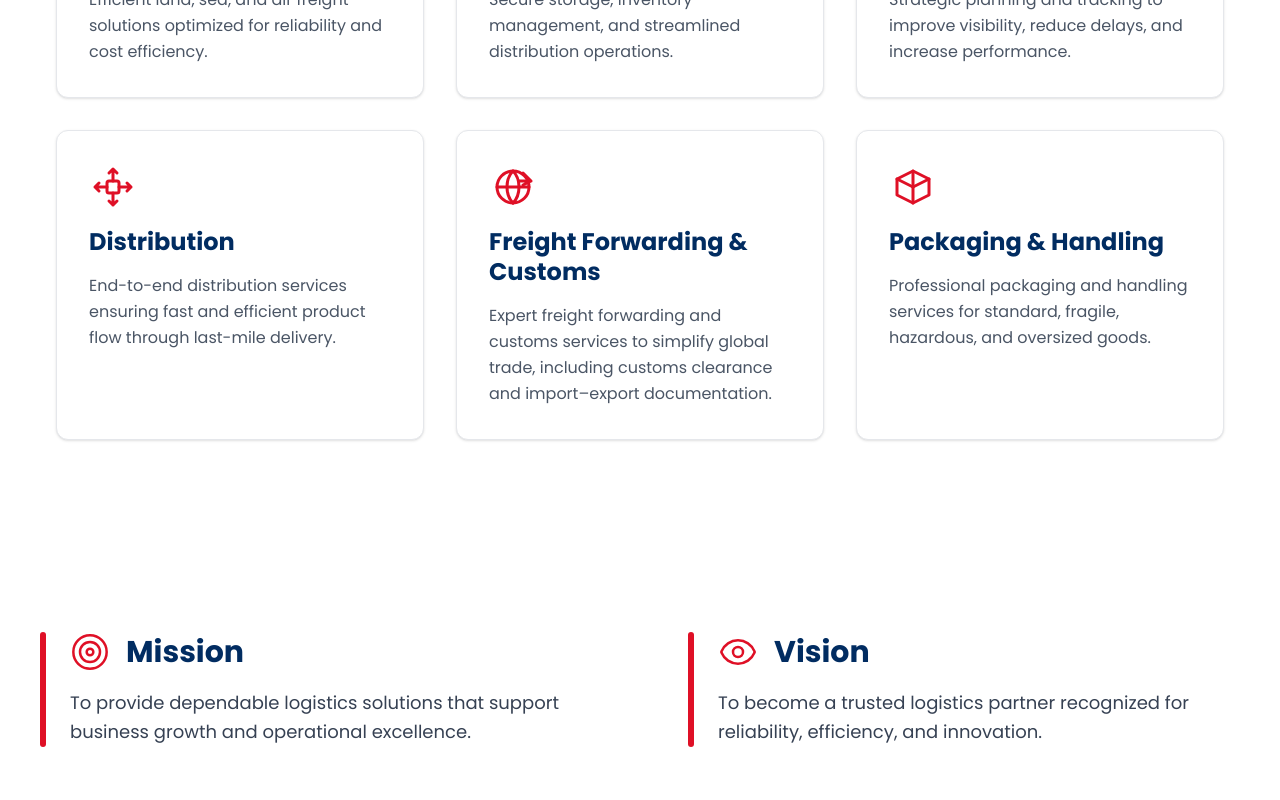
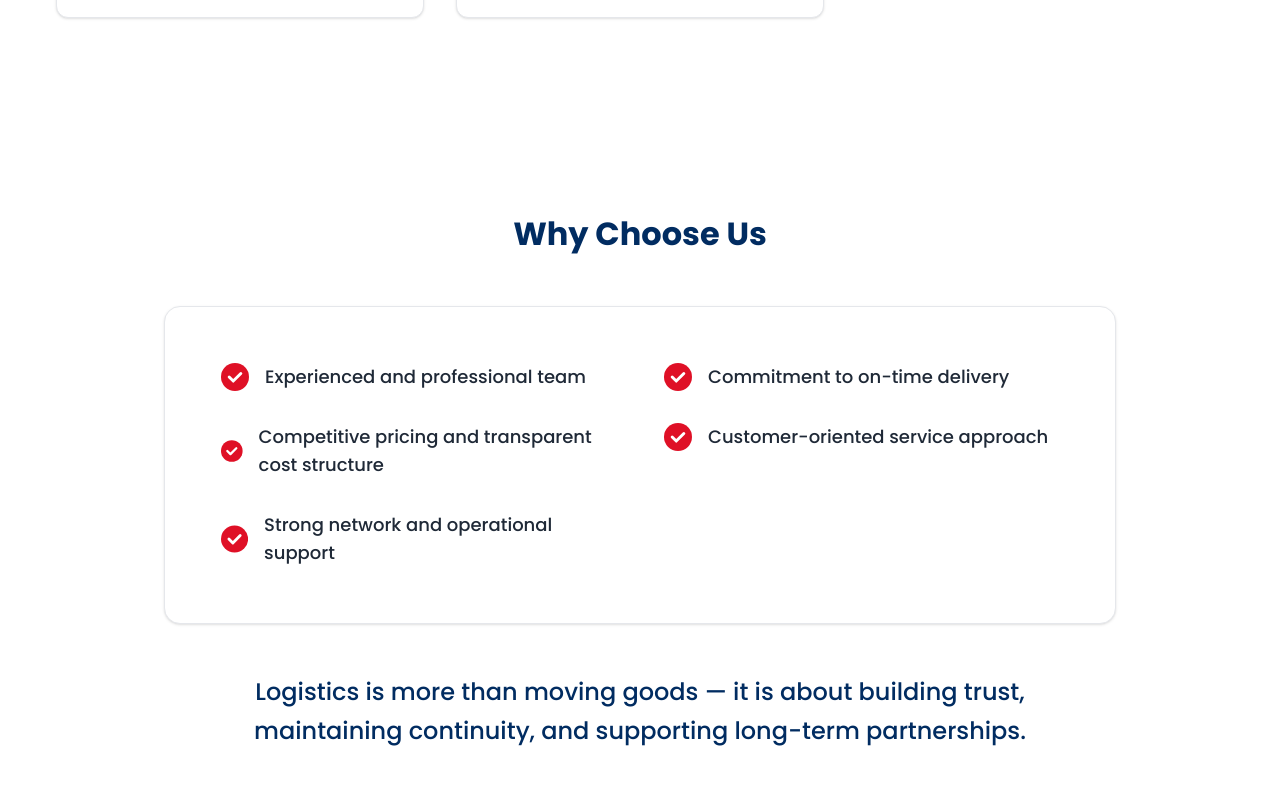
Before and after one commit to nopall-png/nolta-company-profile, a Next.js app: page /about in a window 1280 px wide. Shown: the part 1620-2420 px from the top of the page. Built offline with nearby package versions, Linux system fonts and the light colour scheme.

Commit message:
update nongkrong

```diff
--- a/app/about/page.tsx
+++ b/app/about/page.tsx
@@ -1,9 +1,7 @@
 import type { Metadata } from "next"
 
 import AboutHero from "@/components/sections/about/AboutHero"
-import AboutInfoOne from "@/components/sections/about/AboutInfoOne"
 import AboutServices from "@/components/sections/about/AboutServices"
-import AboutVisionMission from "@/components/sections/about/AboutVisionMission"
 import AboutInfoTwo from "@/components/sections/about/AboutInfoTwo"
 import AboutTeam from "@/components/sections/about/AboutTeam"
 
@@ -65,9 +63,7 @@ export default function AboutPage() {
       />
 
       <AboutHero />
-      <AboutInfoOne />
       <AboutServices />
-      <AboutVisionMission />
       <AboutInfoTwo />
       <AboutTeam />
     </>
--- a/app/page.tsx
+++ b/app/page.tsx
@@ -3,9 +3,10 @@ import type { Metadata } from "next"
 import Hero from "@/components/sections/home/Hero"
 import Services from "@/components/sections/home/Services"
 import AboutIntro from "@/components/sections/home/AboutIntro"
+import AboutInfoOne from "@/components/sections/home/AboutInfoOne"
+import AboutVisionMission from "@/components/sections/home/AboutVisionMission"
 import VideoSection from "@/components/sections/home/VideoSection"
 import AboutDetails from "@/components/sections/home/AboutDetails"
-import ServicesDetail from "@/components/sections/home/ServicesDetail"
 import Hub from "@/components/sections/home/Hub"
 
 export const metadata: Metadata = {
@@ -42,11 +43,12 @@ export default function HomePage() {
   return (
     <>
       <Hero />
-      <Services />
+      <AboutInfoOne />
+      <AboutVisionMission />
       <AboutIntro />
       <VideoSection />
       <AboutDetails />
-      <ServicesDetail />
+      <Services />
       <Hub />
     </>
   )
--- a/components/layout/Navbar.tsx
+++ b/components/layout/Navbar.tsx
@@ -5,6 +5,19 @@ import Image from "next/image"
 import Link from "next/link"
 import { usePathname } from "next/navigation"
 import MobileMenu from "./MobileMenu"
+
+const NavLink = ({ href, label, active }: { href: string; label: string; active: boolean }) => (
+  <div className="relative flex flex-col items-center group">
+    <Link href={href} className="pb-2 hover:text-gray-300 transition-colors duration-300">
+      {label}
+    </Link>
+    <span
+      className={`absolute bottom-0 h-[3px] bg-red-600 rounded-full transition-all duration-500 ease-out
+        ${active ? "w-full opacity-100" : "w-0 opacity-0 group-hover:w-full group-hover:opacity-100"}
+      `}
+    />
+  </div>
+)
 
 export default function Navbar() {
   const [menuOpen, setMenuOpen] = useState(false)
@@ -28,19 +41,6 @@ export default function Navbar() {
     if (path === "/") return pathname === "/"
     return pathname.startsWith(path)
   }
-
-  const NavLink = ({ href, label }: { href: string; label: string }) => (
-    <div className="relative flex flex-col items-center group">
-      <Link href={href} className="pb-2 hover:text-gray-300 transition-colors duration-300">
-        {label}
-      </Link>
-      <span
-        className={`absolute bottom-0 h-[3px] bg-red-600 rounded-full transition-all duration-500 ease-out
-          ${isActive(href) ? "w-full opacity-100" : "w-0 opacity-0 group-hover:w-full group-hover:opacity-100"}
-        `}
-      />
-    </div>
-  )
 
   return (
     <>
@@ -86,9 +86,9 @@ export default function Navbar() {
 
             {/* --- DESKTOP MENU --- */}
             <div className="hidden md:flex items-center gap-8 lg:gap-12 text-white text-[17px] font-medium tracking-wide">
-              <NavLink href="/" label="Home" />
-              <NavLink href="/contact" label="Contact Us" />
-              <NavLink href="/about" label="About Us" />
+              <NavLink href="/" label="Home" active={isActive("/")} />
+              <NavLink href="/contact" label="Contact Us" active={isActive("/contact")} />
+              <NavLink href="/about" label="About Us" active={isActive("/about")} />
             </div>
 
             {/* --- MOBILE HAMBURGER BUTTON --- */}
--- a/components/sections/about/AboutInfoTwo.tsx
+++ b/components/sections/about/AboutInfoTwo.tsx
@@ -41,9 +41,9 @@ export default function AboutInfoTwo() {
 
             <div className="flex flex-col gap-8">
               {[
-                "Reliable and on-time delivery",
-                "Experienced logistics professionals",
-                "Commitment to safety and compliance",
+                "Experienced and professional team",
+                "Competitive pricing and transparent cost structure",
+                "Strong network and operational support",
               ].map((text, i) => (
                 <motion.div
                   key={text}
@@ -73,8 +73,8 @@ export default function AboutInfoTwo() {
 
             <div className="flex flex-col gap-8">
               {[
-                "Transparent shipment tracking",
-                "Scalable solutions",
+                "Commitment to on-time delivery",
+                "Customer-oriented service approach",
               ].map((text, i) => (
                 <motion.div
                   key={text}
--- a/components/sections/about/AboutServices.tsx
+++ b/components/sections/about/AboutServices.tsx
@@ -37,34 +37,55 @@ export default function AboutServices() {
 
           {[
             {
-              icon: "/icons/about/transport.svg",
-              title: "Freight & Transportation",
-              desc: "Efficient land, sea, and air freight solutions optimized for reliability and cost efficiency.",
+              icon: "/icons/about/freight.svg",
+              title: "Freight Forwarding Services",
+              points: [
+                "Export & import freight forwarding",
+                "Shipping documentation",
+                "Cargo consolidation",
+                "Cargo insurance arrangement",
+              ],
             },
             {
-              icon: "/icons/about/warehouse.svg",
-              title: "Warehousing & Distribution",
-              desc: "Secure storage, inventory management, and streamlined distribution operations.",
+              icon: "/icons/about/transport.svg",
+              title: "Land Transportation",
+              points: [
+                "Trucking services (FTL & LTL)",
+                "Door-to-door delivery",
+                "Domestic distribution",
+                "Project cargo & heavy equipment transportation",
+              ],
             },
             {
-              icon: "/icons/about/supply.svg",
-              title: "Supply Chain Optimization",
-              desc: "Strategic planning and tracking to improve visibility, reduce delays, and increase performance.",
+              icon: "/icons/home/services/port.svg",
+              title: "Sea Freight",
+              points: [
+                "Full Container Load (FCL)",
+                "Less than Container Load (LCL)",
+                "Break bulk & bulk cargo",
+                "Export & import handling",
+                "Customs clearance assistance",
+              ],
             },
             {
-              icon: "/icons/about/distribution.svg",
-              title: "Distribution",
-              desc: "End-to-end distribution services ensuring fast and efficient product flow through last-mile delivery.",
+              icon: "/icons/about/air.svg",
+              title: "Air Freight",
+              points: [
+                "Regular & express air cargo",
+                "Time-sensitive shipments",
+                "General and special cargo",
+                "Door-to-door air freight services",
+              ],
             },
             {
-              icon: "/icons/about/freight.svg",
-              title: "Freight Forwarding & Customs",
-              desc: "Expert freight forwarding and customs services to simplify global trade, including customs clearance and import–export documentation.",
-            },
-            {
-              icon: "/icons/about/packaging.svg",
-              title: "Packaging & Handling",
-              desc: "Professional packaging and handling services for standard, fragile, hazardous, and oversized goods.",
+              icon: "/icons/about/project.svg",
+              title: "Project & Special Cargo",
+              points: [
+                "Heavy lift and oversized cargo",
+                "Project logistics",
+                "Charter vessel coordination",
+                "Port handling and supervision",
+              ],
             },
           ].map((item, i) => (
             <motion.div
@@ -75,7 +96,7 @@ export default function AboutServices() {
               whileInView="visible"
               viewport={{ once: true }}
               whileHover={{ y: -6 }}
-              className="bg-white border border-gray-200 rounded-xl p-8 flex flex-col items-start gap-4 shadow-sm hover:shadow-md transition-all"
+              className="bg-white border border-gray-200 rounded-xl p-8 flex flex-col items-start gap-4 shadow-sm hover:shadow-md transition-all group"
             >
               <Image
                 src={item.icon}
@@ -85,13 +106,18 @@ export default function AboutServices() {
                 className="w-12 h-12 object-contain"
               />
 
-              <h3 className="text-2xl font-bold text-[#012C61] leading-tight">
+              <h3 className="text-2xl font-bold text-[#012C61] leading-tight transition-transform duration-300 group-hover:scale-105 origin-left">
                 {item.title}
               </h3>
 
-              <p className="text-base text-gray-600 leading-relaxed">
-                {item.desc}
-              </p>
+              <ul className="flex flex-col gap-2 w-full text-base text-gray-600 mt-2">
+                {item.points.map((pt) => (
+                  <li key={pt} className="flex items-start gap-2">
+                    <span className="text-[#DF1026] mt-1.5">•</span>
+                    <span>{pt}</span>
+                  </li>
+                ))}
+              </ul>
             </motion.div>
           ))}
 
--- a/components/sections/contact/ContactInfo.tsx
+++ b/components/sections/contact/ContactInfo.tsx
@@ -81,15 +81,15 @@ export default function ContactInfo() {
             className="
               min-w-full snap-start
               md:min-w-0
-              h-64 px-8 pt-8
+              min-h-[16rem] px-6 py-8
               bg-white rounded-[10px]
               shadow-sm border border-gray-200
-              flex flex-col items-center gap-4
+              flex flex-col items-center justify-center gap-4
             "
           >
             <Image src="/icons/contact/phone.svg" alt="Phone" width={48} height={48} />
             <h3 className="text-[var(--color-primary)] text-2xl font-bold">Phone</h3>
-            <p>0813-1775-0057</p>
+            <p className="text-black font-medium">0813-1775-0057</p>
           </motion.div>
 
           {/* CARD 2 */}
@@ -99,16 +99,18 @@ export default function ContactInfo() {
             className="
               min-w-full snap-start
               md:min-w-0
-              h-64 px-8 pt-8
+              min-h-[16rem] px-6 py-8
               bg-white rounded-[10px]
               shadow-sm border border-gray-200
-              flex flex-col items-center gap-4
+              flex flex-col items-center justify-center gap-4
             "
           >
             <Image src="/icons/contact/email.svg" alt="Email" width={48} height={48} />
             <h3 className="text-[var(--color-primary)] text-2xl font-bold">Email</h3>
-            <p> noltalog001@noltalogistic.com</p>
-            <p> noltalog002@noltalogistic.com</p>
+            <div className="flex flex-col items-center text-black font-medium">
+              <p>noltalog001@noltalogistic.com</p>
+              <p>noltalog002@noltalogistic.com</p>
+            </div>
           </motion.div>
 
           {/* CARD 3 */}
@@ -118,17 +120,19 @@ export default function ContactInfo() {
             className="
               min-w-full snap-start
               md:min-w-0
-              h-64 px-8 pt-8
+              min-h-[16rem] px-6 py-8
               bg-white rounded-[10px]
               shadow-sm border border-gray-200
-              flex flex-col items-center gap-4
+              flex flex-col items-center justify-center gap-4
             "
           >
             <Image src="/icons/contact/location.svg" alt="Location" width={48} height={48} />
             <h3 className="text-[var(--color-primary)] text-2xl font-bold">Head Office</h3>
-            <p>GEDUNG PATRA JASA OFFICE</p>
-            <p>LANTAI 17</p>
-            <p>JL. JEND GATOT SUBROTO KAV 32-34, JAKARTA</p>
+            <div className="text-center text-[15px] text-gray-700 leading-normal flex flex-col gap-0.5">
+              <span className="font-semibold text-black">GEDUNG PATRA JASA OFFICE</span>
+              <span>LANTAI 17</span>
+              <span className="text-xs text-gray-500 font-medium">JL. JEND GATOT SUBROTO KAV 32-34, JAKARTA</span>
+            </div>
           </motion.div>
 
         </motion.div>
--- a/components/sections/about/AboutInfoOne.tsx
+++ b/components/sections/home/AboutInfoOne.tsx
@@ -29,9 +29,15 @@ export default function AboutInfoOne() {
           </h2>
 
           <p className="text-base md:text-lg text-black leading-relaxed">
-            We are a logistics company focused on delivering end-to-end supply chain solutions.
-            Our expertise spans transportation, warehousing, and distribution, enabling businesses
-            to operate efficiently across local and global markets.
+            PT Nolta Surya Trans is a trusted logistics and transportation company committed to
+            delivering reliable, efficient, and cost-effective supply chain solutions across Indonesia.
+            With years of experience in handling domestic and international logistics, we have built
+            a strong reputation for professionalism, precision, and customer satisfaction. Our
+            dedicated team ensures every shipment is managed with care, accuracy, and
+            timeliness.
+            We understand the complexity of logistics operations. Therefore, we provide
+            customized solutions tailored to meet each client’s specific needs—ensuring seamless
+            operations from origin to destination
           </p>
         </motion.div>
 
--- a/components/sections/home/AboutIntro.tsx
+++ b/components/sections/home/AboutIntro.tsx
@@ -41,7 +41,7 @@ export default function AboutIntroSection() {
           >
             <p className="text-center text-lg md:text-xl leading-relaxed text-[#001524]/80 font-['Poppins']">
               Logistics can get messy fast. And just when you think you’re done,
-              another challenge appears. With <span className="font-semibold text-[#001524]">Nolta</span> as your partner, you don't
+              another challenge appears. With <span className="font-semibold text-[#001524]">Nolta</span> as your partner, you don&apos;t
               have to face challenges alone. We bring clarity where complexity
               builds. Whether it’s one service or a complete solution, you{" "}
 
--- a/components/sections/about/AboutVisionMission.tsx
+++ b/components/sections/home/AboutVisionMission.tsx
@@ -45,8 +45,11 @@ export default function AboutVisionMission() {
             </div>
 
             <p className="text-lg text-gray-700 leading-relaxed">
-              To provide dependable logistics solutions that support business growth
-              and operational excellence.
+              Deliver reliable, timely, and cost-effective logistics services
+              Provide excellent customer service with professional handling
+              Ensure safety, accuracy, and efficiency in every shipment
+              Build long-term partnerships based on trust and performance
+              Continuously improve through innovation and technology
             </p>
           </div>
         </motion.div>
@@ -76,8 +79,9 @@ export default function AboutVisionMission() {
             </div>
 
             <p className="text-lg text-gray-700 leading-relaxed">
-              To become a trusted logistics partner recognized for reliability,
-              efficiency, and innovation.
+              To become a leading and trusted logistics partner, providing integrated
+              and innovative transportation solutions that support business growth
+              and global trade.
             </p>
           </div>
         </motion.div>
--- a/components/sections/home/Services.tsx
+++ b/components/sections/home/Services.tsx
@@ -26,19 +26,19 @@ const cards = [
     icon: "/icons/home/services/start.svg",
     title: "How to get started",
     desc:
-      "Create an account to book shipments, manage logistics operations, and make payments online.",
+      "Get started by reaching out to our team at noltalog001@noltalogistic.com to initiate your logistics requests and set up your account.",
   },
   {
     icon: "/icons/home/services/booking.svg",
     title: "Ready to book?",
     desc:
-      "Gain access to reliable logistics services, practical insights, and professional support to help your business.",
+      "Easily submit your cargo details, choose your destinations, and leverage our end-to-end support to coordinate and secure your shipments.",
   },
   {
     icon: "/icons/home/services/expert.svg",
     title: "Become a logistics expert",
     desc:
-      "Whether you need to request shipping rates, place a booking, prepare documents, or track your cargo.",
+      "Whether you need to request shipping rates, place a booking, prepare documents and ready to go.",
   },
 ]
 
@@ -60,6 +60,26 @@ export default function ServicesSection() {
     <section className="w-full py-24 bg-white">
       <div className="max-w-[1200px] mx-auto px-6">
 
+        {/* ================= HEADER ================= */}
+        <div className="flex flex-col items-center gap-4 mb-16 w-full">
+          <motion.h2
+            initial={{ opacity: 0, y: 20 }}
+            whileInView={{ opacity: 1, y: 0 }}
+            transition={{ duration: 0.6, ease: "easeOut" }}
+            viewport={{ once: true }}
+            className="text-3xl md:text-[40px] font-bold text-center leading-tight text-[#001524]"
+          >
+            How to Use Our Services
+          </motion.h2>
+          <motion.div
+            initial={{ width: 0 }}
+            whileInView={{ width: 160 }}
+            transition={{ duration: 0.8, delay: 0.2, ease: "circOut" }}
+            viewport={{ once: true }}
+            className="h-1 bg-[#DF1026] rounded-full"
+          />
+        </div>
+
         {/* ================= CARDS ================= */}
         <motion.div
           ref={scrollRef}
@@ -73,7 +93,7 @@ export default function ServicesSection() {
             md:overflow-visible
           "
         >
-          {cards.map((card, i) => (
+          {cards.map((card) => (
             <motion.div
               key={card.title}
               variants={cardVariants}
--- a/components/sections/home/ServicesDetail.tsx
+++ b/components/sections/home/ServicesDetail.tsx
@@ -13,7 +13,13 @@ const categories = [
   { key: "cyber", label: "Cybersecurity", icon: "/icons/home/services/cyber.svg" },
 ]
 
-const cardsByCategory: Record<CategoryKey, any[]> = {
+interface ServiceCard {
+  img?: string
+  title: string
+  desc: string
+}
+
+const cardsByCategory: Record<CategoryKey, ServiceCard[]> = {
   port: [
     {
       img: "/images/home/stories/spot.png",
```
Also changed, not shown: public/icons/about/air.svg (added), public/icons/about/project.svg (added).
